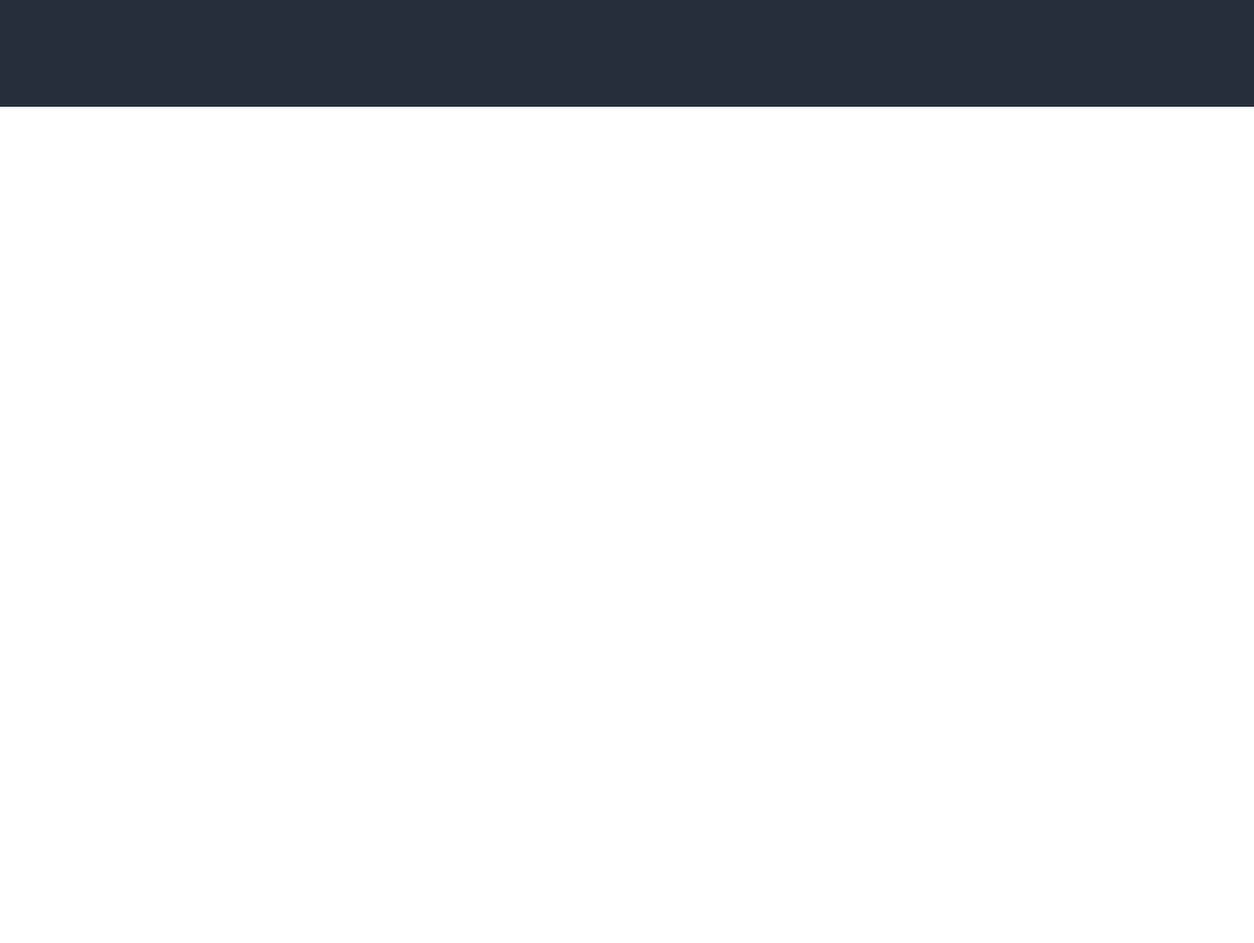
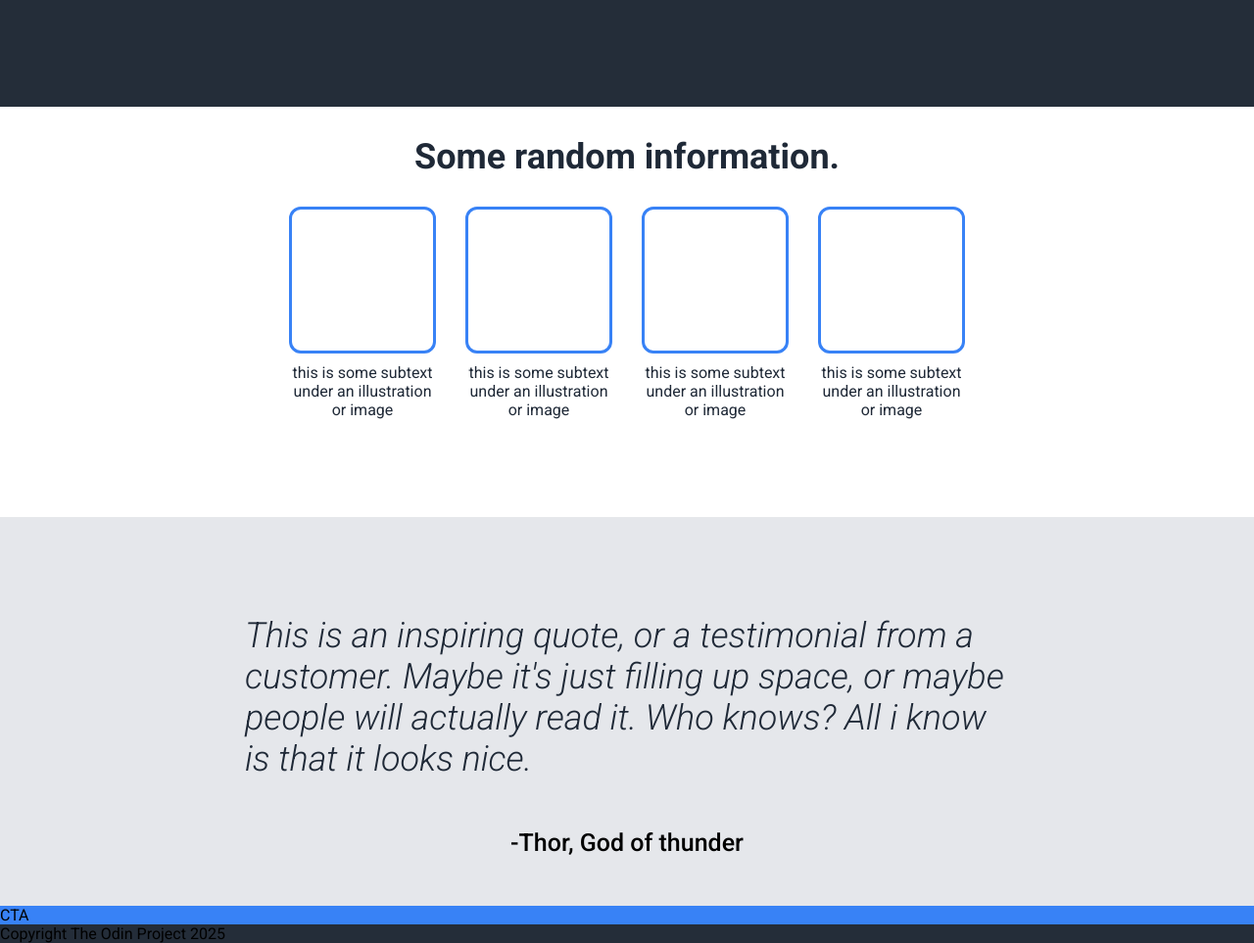
Before and after one commit to Ecliuz/basic-landing-page, a plain HTML site: page index.html in a window 1280 px wide. Shown: the part 500-1463 px from the top of the page at 98% size. Before the commit the page ends 800 px from the top, so only its background shows below. Drawn offline with Linux system fonts and the light colour scheme.

Commit message:
Starting to work on the quote section, fixing its aligment

```diff
--- a/index.html
+++ b/index.html
@@ -33,10 +33,48 @@
                 <p>this is a placeholder for an image</p>
             </div>
         </section>
+
+        <section class="info">
+            <h1>Some random information.</h1>
+            <div class="boxes">
+                <div class="text-square">
+                    <div class="square"></div>
+                    <p>this is some subtext under an illustration or image</p>
+                </div>
+                <div class="text-square">
+                    <div class="square"></div>
+                    <p>this is some subtext under an illustration or image</p>
+                </div>
+                <div class="text-square">
+                    <div class="square"></div>
+                    <p>this is some subtext under an illustration or image</p>
+                </div>
+                <div class="text-square">
+                    <div class="square"></div>
+                    <p>this is some subtext under an illustration or image</p>
+                </div>
+            </div>
+        </section>
+
+        <section class="quote">
+            <div class="quote-wrap">
+                <p> This is an inspiring quote, or a testimonial from a customer. Maybe it's just
+                    filling up space, or maybe people will actually read it. Who knows? All i know is
+                    that it looks nice.
+                </p>
+                <span>-Thor, God of thunder</span>
+            </div>
+        </section>
+
+        <section class="cta">
+            <div>
+                <p>CTA</p>
+            </div>
+        </section>
     </main>
 
     <footer>
-
+        <p>Copyright The Odin Project 2025</p>
     </footer>
 </body>
 </html>
--- a/style.css
+++ b/style.css
@@ -81,3 +81,79 @@ nav {
     padding: 8px 40px;
     border-radius: 0.5rem;
 }
+
+.square {
+    border: #3882F6 solid;
+    padding: 10px;
+    width: 150px;
+    height: 150px;
+    border-radius: 0.75rem;
+}
+
+.boxes {
+    display: flex;
+    justify-content: center;
+    align-items: center;
+    gap: 30px;
+}
+
+.text-square p {
+    width: 150px;
+    text-align: center;
+    margin-top: 10px;
+    color: #1F2937;
+}
+
+.info h1 {
+    text-align: center;
+    margin-top: 30px;
+    margin-bottom: 30px;
+    font-size: 36px;
+    color: #1F2937;
+}
+
+.boxes {
+    margin-bottom: 100px;
+}
+
+.quote {
+    background-color: #E5E7EB;
+    display: flex;
+    justify-content: center;
+    align-items: center;
+    gap: 2px;
+    padding: 50px 0px;
+}
+
+.quote-wrap {
+    max-width: 880px;
+    display: flex;
+    flex-direction: column;
+    justify-content: space-between;
+    align-items: center;
+
+}
+
+.quote-wrap p {
+    font-style: italic;
+    font-size: 36px;
+    font-weight: 300;
+    color: #1F2937;
+    padding: 50px 50px;
+
+}
+
+.quote-wrap span {
+    font-weight: 500;
+    font-size: 25px;
+    align-items: flex-end;
+}
+
+
+.cta div {
+    background-color: #3882F6;
+}
+
+footer {
+    background-color: #242D39;
+}
```
